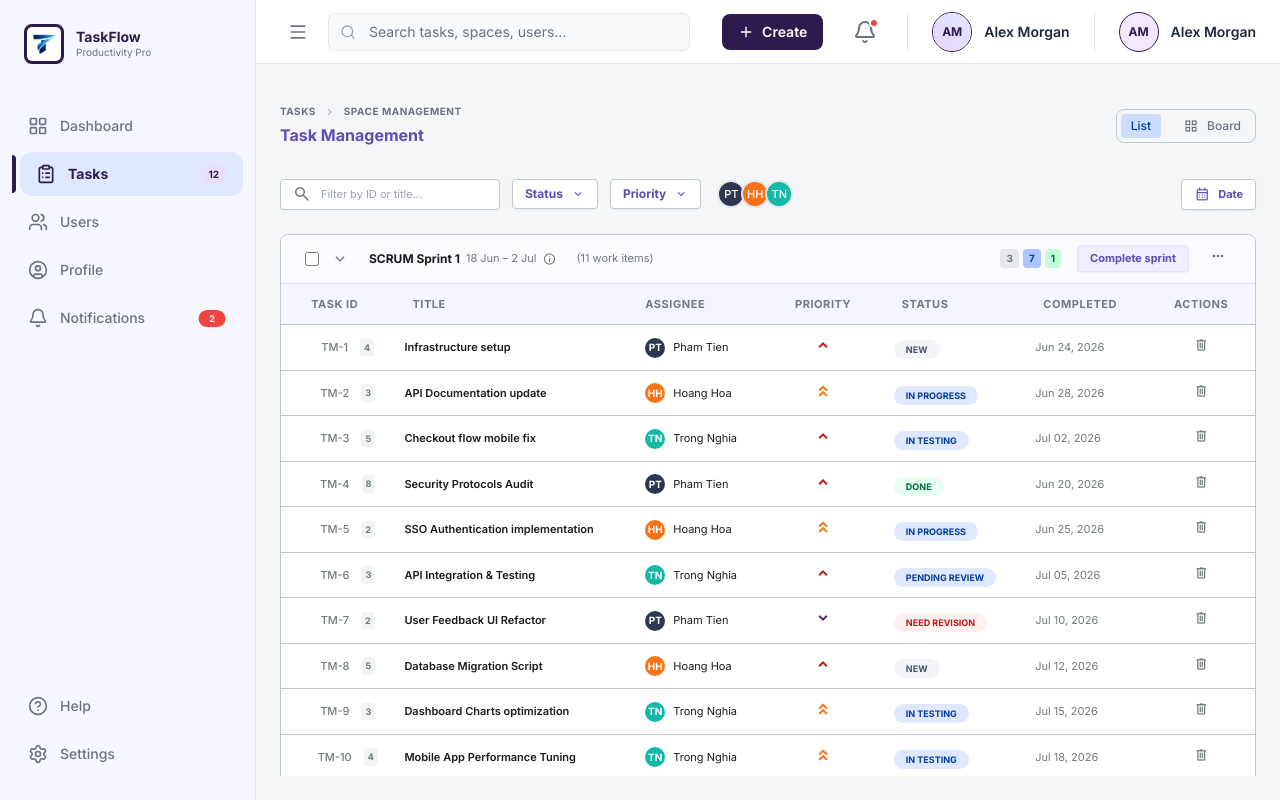
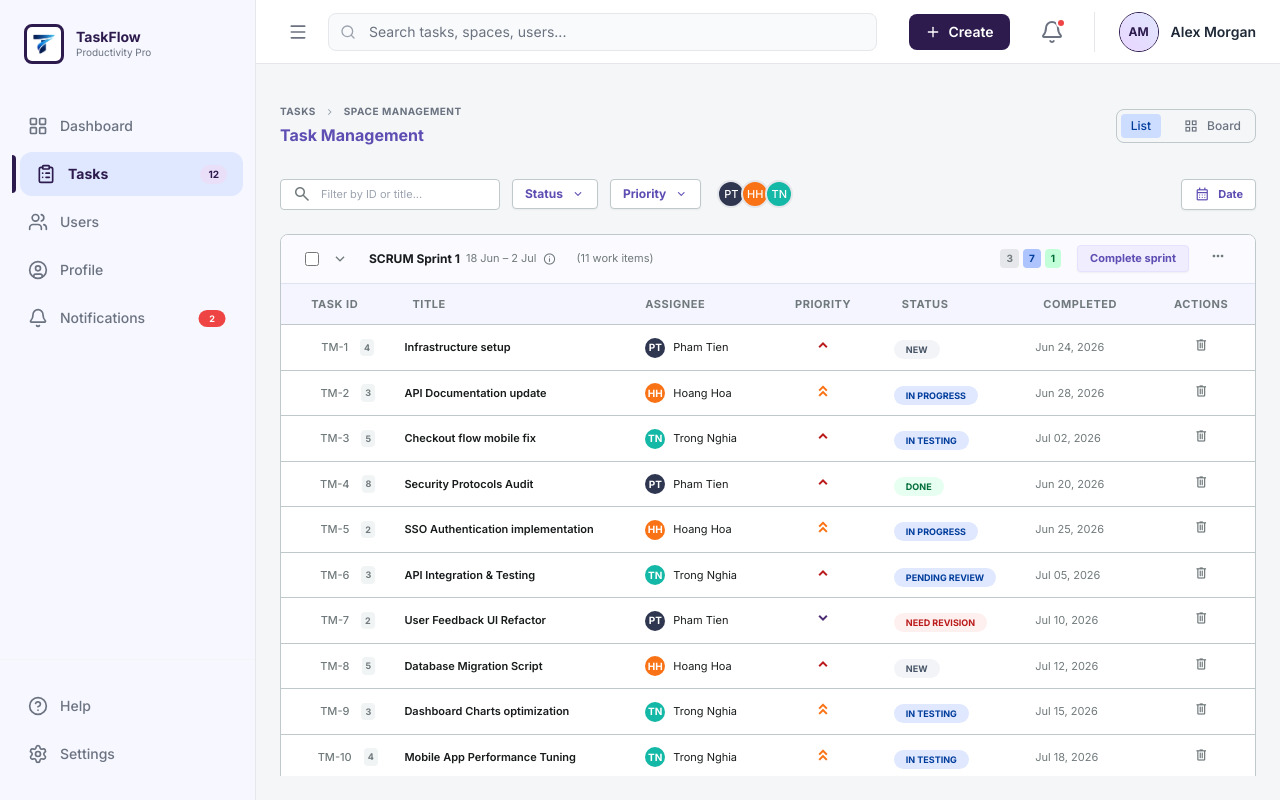
Before and after one commit to truongthihonghoa/Task_Managerment_System, a React (Vite) app in the folder frontend/: page /dashboard/tasks in a window 1280 px wide. Built offline with nearby package versions, Linux system fonts and the light colour scheme.

Commit message:
fix: UI of TaskManagement

```diff
--- a/frontend/src/components/layout/MainLayout.jsx
+++ b/frontend/src/components/layout/MainLayout.jsx
@@ -31,7 +31,7 @@ export default function MainLayout() {
   const currentRole = roleParam === 'USER' ? 'USER' : 'ADMIN';
   const currentUser = currentRole === 'ADMIN'
     ? { id: 'admin-demo-user', name: 'Alex Morgan', initials: 'AM', role: 'ADMIN' }
-    : { id: '8ce04f65-ea2c-4279-8350-7c1f0e81c9f5', name: 'Trong Nghia', initials: 'TN', role: 'USER' };
+    : { id: '8ce04f65-ea2c-4279-8350-7c1f0e81c9f5', name: 'Trang Nguyễn', initials: 'TN', role: 'USER' };
 
   // State dữ liệu thông báo giả lập để tính toán badge số lượng
   const [allNotifications, setAllNotifications] = useState([
@@ -429,27 +429,21 @@ export default function MainLayout() {
 
 
             {/* User Profile */}
-            <div className="flex items-center space-x-3 border-l pl-6 border-gray-200 font-['Inter']">
-              <div className="w-10 h-10 rounded-full bg-purple-100 border border-[#2D1B4E] flex items-center justify-center overflow-hidden">
-                <div className="w-full h-full bg-gradient-to-tr from-purple-200 to-indigo-100 flex items-center justify-center">
-                  <span className="text-[#2D1B4E] text-xs font-bold">{currentUser.initials}</span>
-                </div>
-              </div>
-              <span className="text-sm font-semibold text-gray-800">{currentUser.name}</span>
-            </div>
             <div className="relative" ref={avatarRef}>
             <button
                 onClick={() => setShowAvatarDropdown(prev => !prev)}
                 className="flex items-center space-x-3 border-l pl-6 border-gray-200 font-['Inter']">
                 <div className="w-10 h-10 rounded-full bg-purple-100 border border-[#2D1B4E] flex items-center justify-center overflow-hidden shrink-0">
-                  <span className="text-[#2D1B4E] text-xs font-bold">
-                    {currentRole === 'ADMIN' ? 'AM' : 'TN'}
-                  </span>
+                  <div className="w-full h-full bg-gradient-to-tr from-purple-200 to-indigo-100 flex items-center justify-center">
+                    <span className="text-[#2D1B4E] text-xs font-bold">
+                      {currentUser.initials}
+                    </span>
+                  </div>
                 </div>
 
               {/* Name Section - flex-1 để đẩy icon sang phải */}
-              <span className="ml-3 text-sm font-semibold text-gray-800 flex-1 text-left">
-                {currentRole === 'ADMIN' ? 'Alex Morgan' : 'Trang Nguyễn'}
+              <span className="text-sm font-semibold text-gray-800 flex-1 text-left">
+                {currentUser.name}
               </span>
             </button>
 
--- a/frontend/src/pages/TaskManagement.jsx
+++ b/frontend/src/pages/TaskManagement.jsx
@@ -59,7 +59,7 @@ const formatTaskDate = (dateValue) => {
 export default function TaskManagement() {
   const navigate = useNavigate();
   const location = useLocation();
-  const { setShowCreateModal, setTasksForModal, setCreateTaskHandler, currentRole = 'ADMIN' } = useOutletContext() || {};
+  const { setShowCreateModal, setTasksForModal, setCreateTaskHandler, currentRole = 'ADMIN', currentUser } = useOutletContext() || {};
   const isAdmin = currentRole === 'ADMIN';
   const [view, setView] = useState('list');
   const [selectedTasks, setSelectedTasks] = useState([]);
@@ -886,6 +886,7 @@ export default function TaskManagement() {
         onClose={() => setSelectedTaskDetail(null)}
         tasks={tasks}
         currentRole={currentRole}
+        currentUser={currentUser}
         onUpdateTask={(updatedTask) => {
           setTasks(prev => prev.map(t => t.id === updatedTask.id ? updatedTask : t));
           setSelectedTaskDetail(updatedTask);
```
